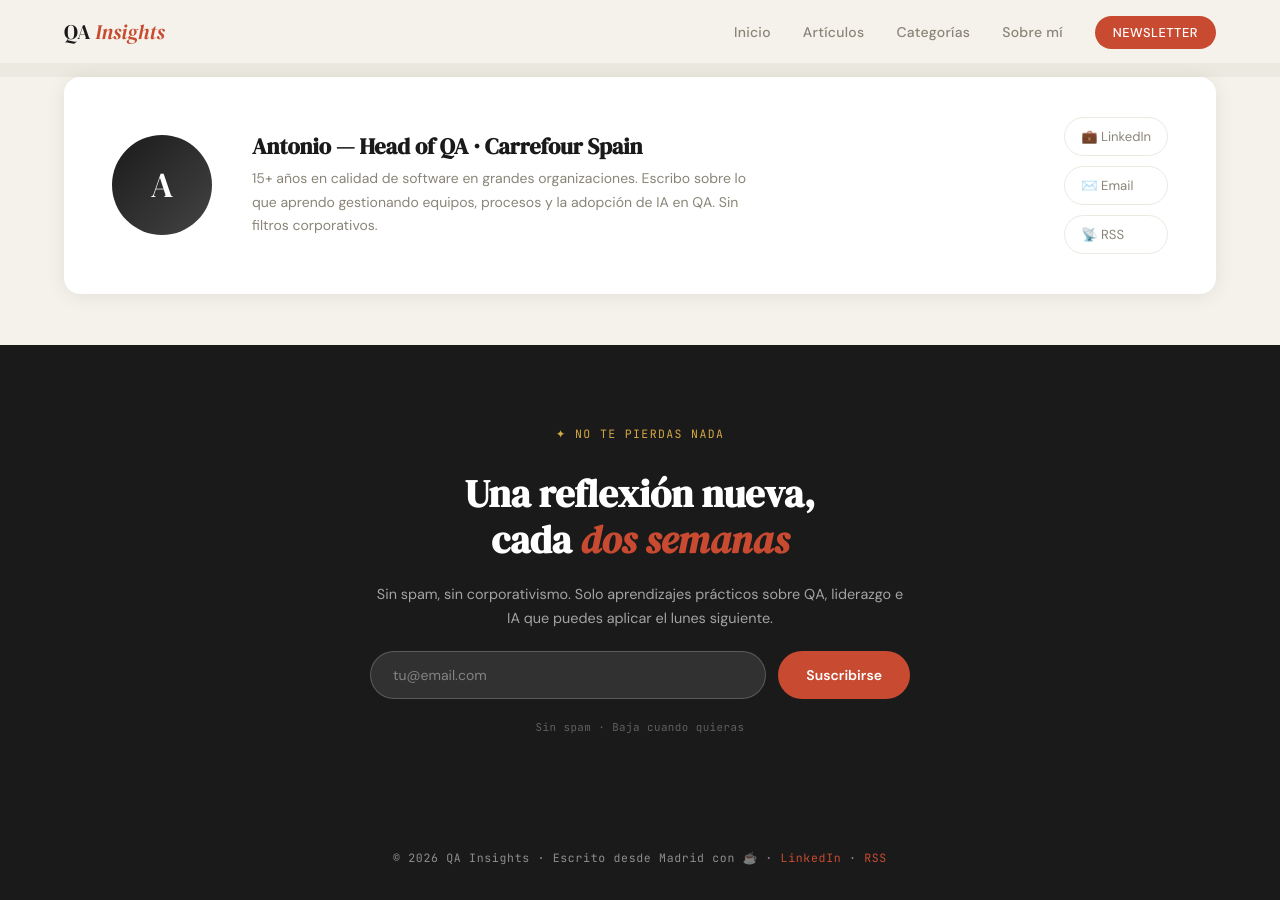
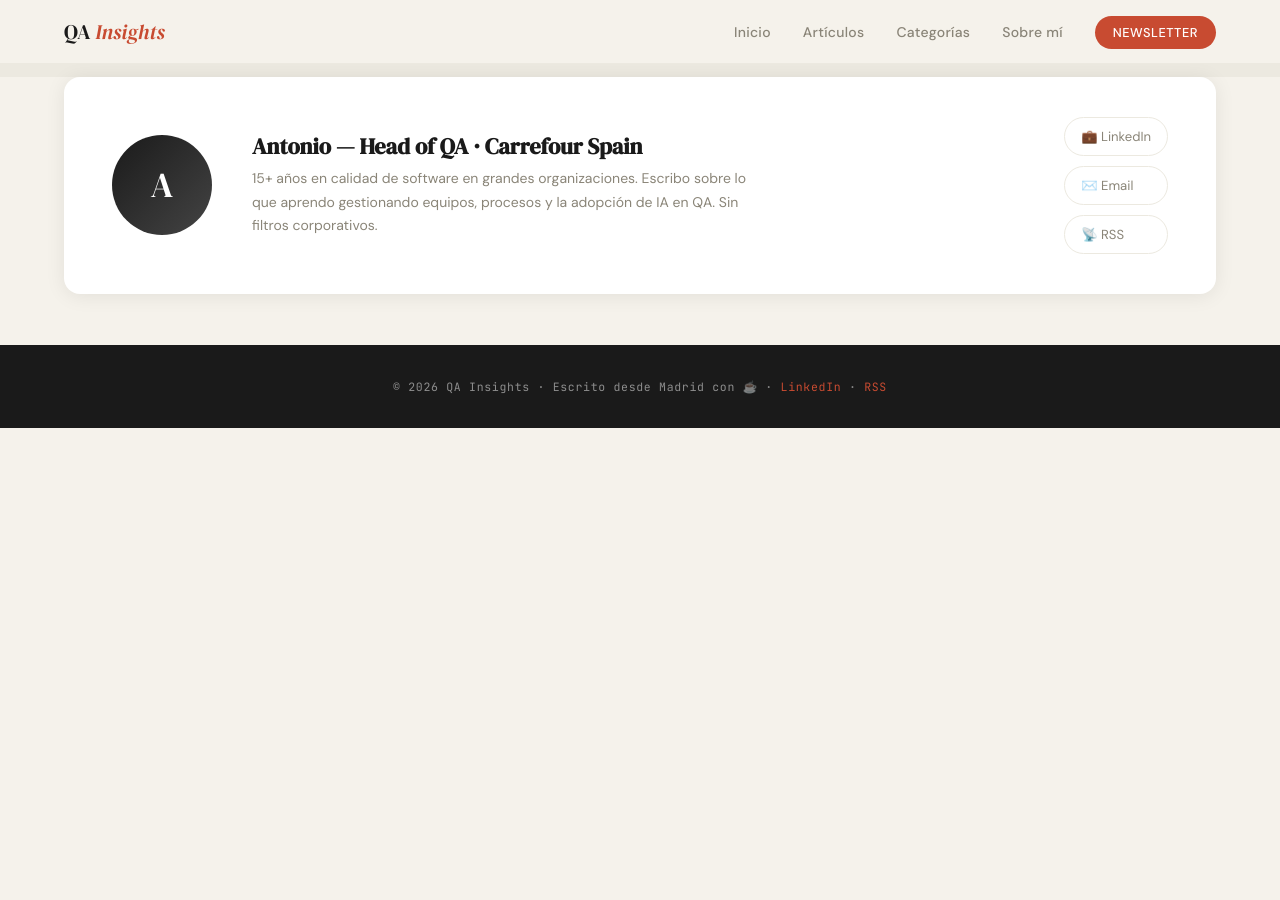
Before and after one commit to qualitybreakthrough/qualitybreakthrough.github.io, a Jekyll site: the page built from index.html, in a window 1280 px wide and 900 px high, scrolled down 2304 px. Built offline with Jekyll 4.4.1, drawn with Linux system fonts in a browser that asks for light colours; the list of posts is cut into pages by our own code; after the commit the page ends 2732 px from its top, so only the background shows below that.

Commit message:
Actualizar index.html

```diff
--- a/index.html
+++ b/index.html
@@ -141,21 +141,3 @@ title: Home
 </div>
 
 <br><br>
-
-<!-- ═══ NEWSLETTER ═══════════════════════════════ -->
-<section class="newsletter-section">
-  <div class="nl-inner">
-    <div class="section-label" style="color:var(--gold);">✦ No te pierdas nada</div>
-    <h2 class="nl-title">Una reflexión nueva,<br>cada <em>dos semanas</em></h2>
-    <p class="nl-sub">
-      Sin spam, sin corporativismo. Solo aprendizajes prácticos sobre QA,
-      liderazgo e IA que puedes aplicar el lunes siguiente.
-    </p>
-    <!-- Sustituye action por tu Google Form o Mailchimp endpoint -->
-    <form class="nl-form" action="#" method="post">
-      <input type="email" name="email" class="nl-input" placeholder="tu@email.com" required>
-      <button type="submit" class="nl-btn">Suscribirse</button>
-    </form>
-    <div class="nl-note">Sin spam · Baja cuando quieras</div>
-  </div>
-</section>
```
